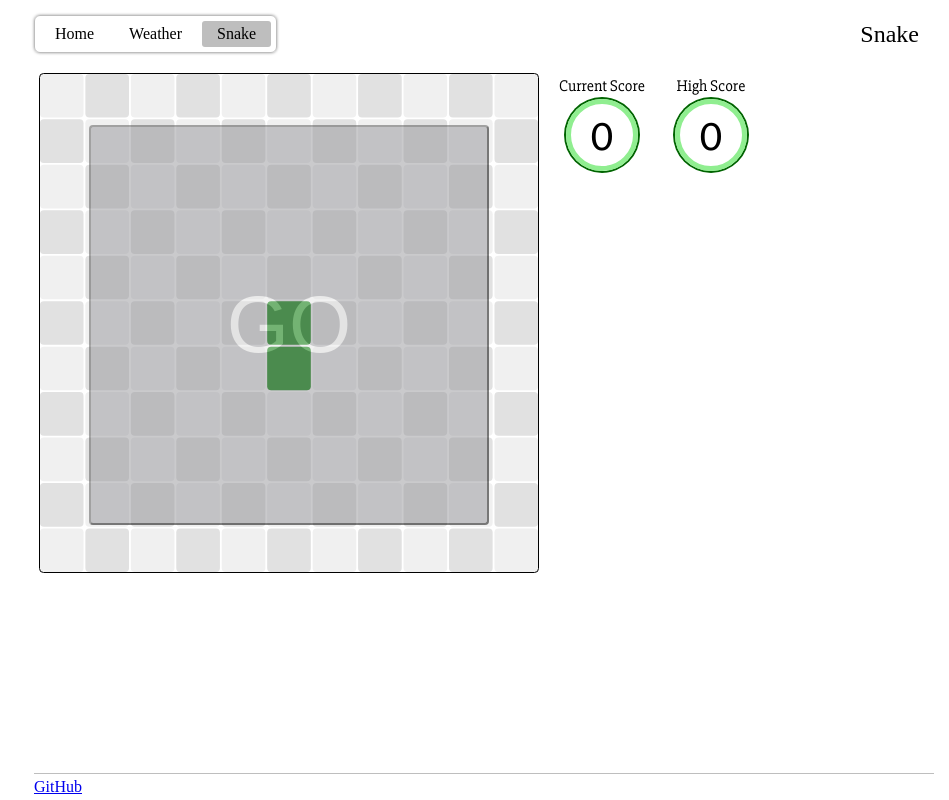
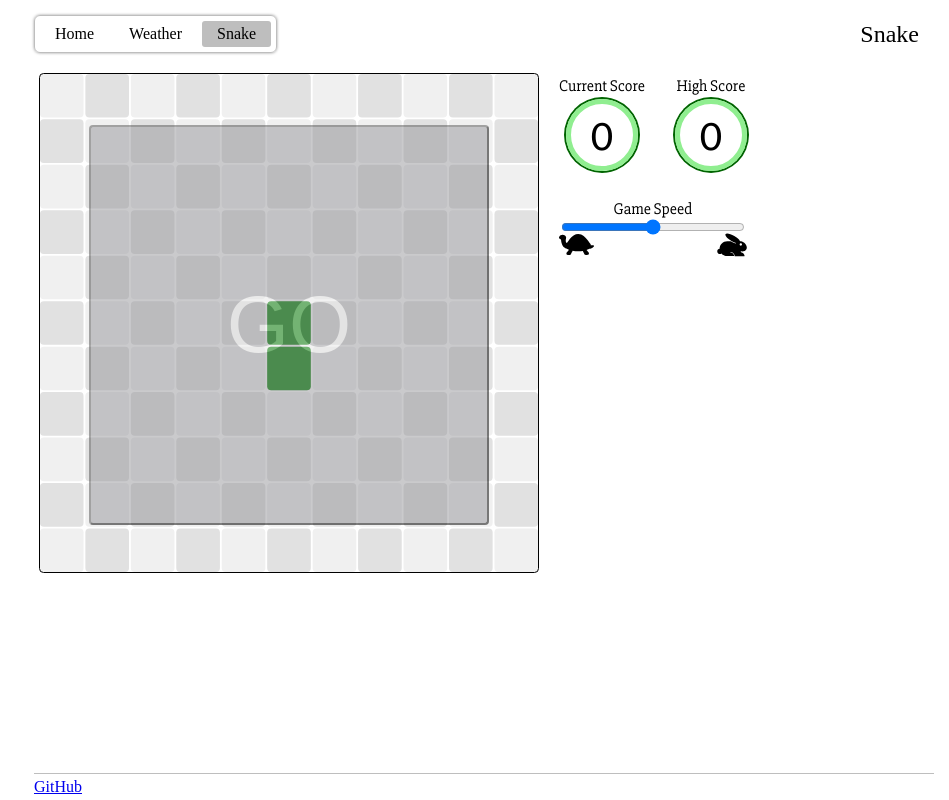
Before and after one commit to Imad-C/imads-demos, a SvelteKit app: page /snake in a window 1280 px wide. Shown: the whole page, without its empty margins (156-1105 px from the left). Built offline with nearby package versions, Linux system fonts and the light colour scheme.

Commit message:
Add speed slider to snake menu

```diff
--- a/src/lib/snake.ts
+++ b/src/lib/snake.ts
@@ -72,13 +72,16 @@ export class Game {
 	running: boolean = false;
 	board: Board;
 	snake: Snake;
+	gameSpeed: number = 100; // Game updates 10 times every second
 	runIntervalId: number = 0;
 	food: Food | null = null;
 	score: number = 0;
 
-	constructor(canvas: HTMLCanvasElement, gridSquares: number) {
+	constructor(canvas: HTMLCanvasElement, gridSquares: number, gameSpeedMultiplier: number = 1) {
 		this.board = new Board(canvas, gridSquares);
 		this.snake = new Snake(this.board);
+		// devide here as a smaller `gameSpeed` means a smaller interval in `run()`
+		this.gameSpeed /= gameSpeedMultiplier;
 
 		this.draw();
 	}
@@ -123,7 +126,7 @@ export class Game {
 		this.runIntervalId = setInterval(() => {
 			this.update();
 			this.draw();
-		}, 100);
+		}, this.gameSpeed);
 	}
 }
 
--- a/src/routes/snake/+page.svelte
+++ b/src/routes/snake/+page.svelte
@@ -4,6 +4,8 @@
 	let gameScore = $state<number>(0);
 	let highScore = $state<number>(0);
 	let flashScore = $state<boolean>(false);
+	let gameSpeed = $state<number>(2);
+	let gameSpeedMultiplier = $derived(1 + gameSpeed * 0.1);
 
 	function triggerFlashScore() {
 		flashScore = true;
@@ -25,7 +27,9 @@
 </script>
 
 <div class="container">
-	<Snake {useOnScore} {useOnStop} />
+	{#key gameSpeedMultiplier}
+		<Snake {gameSpeedMultiplier} {useOnScore} {useOnStop} />
+	{/key}
 
 	<div class="menu">
 		<div class="high-current">
@@ -39,6 +43,15 @@
 				<p class="score-number">{highScore}</p>
 			</div>
 		</div>
+
+		<div class="speed-slider">
+			<label for="gameSpeed">Game Speed</label>
+			<input type="range" id="gameSpeed" min="-1" max="5" bind:value={gameSpeed} />
+			<div class="speed-slider-images">
+				<img src="/turtle.svg" alt="Turtle icon" width="35px" class="turtle" />
+				<img src="/rabbit.svg" alt="Rabbit icon" width="30px" class="rabbit" />
+			</div>
+		</div>
 	</div>
 </div>
 
@@ -50,12 +63,17 @@
 	}
 
 	.menu {
+		text-align: center;
 		border-radius: var(--border-radius-medium);
 		padding: var(--spacing-small);
+		gap: var(--spacing-large);
+		display: flex;
+		flex-direction: column;
 	}
 
 	.high-current {
 		display: flex;
+		justify-content: space-between;
 		gap: var(--spacing-large);
 	}
 
@@ -91,4 +109,16 @@
 		background: lightgreen;
 		box-shadow: 0px 0px 6px 3px rgb(0, 50, 0);
 	}
+
+	.speed-slider {
+		display: flex;
+		flex-direction: column;
+	}
+
+	.speed-slider-images {
+		display: flex;
+		justify-content: space-between;
+		align-items: center;
+		margin-top: -10px;
+	}
 </style>
--- a/src/routes/snake/Snake.svelte
+++ b/src/routes/snake/Snake.svelte
@@ -6,6 +6,7 @@
 
 	interface Props {
 		gridSquares?: number;
+		gameSpeedMultiplier?: number;
 		canvasWidth?: number;
 		canvasHeight?: number;
 		useOnScore?: Function;
@@ -14,6 +15,7 @@
 
 	let {
 		gridSquares = 11,
+		gameSpeedMultiplier = 1,
 		canvasWidth = 500,
 		canvasHeight = 500,
 		useOnScore = () => {},
@@ -28,7 +30,7 @@
 	let buttonText = $state('GO');
 
 	onMount(() => {
-		game = new Game(canvas!, gridSquares);
+		game = new Game(canvas!, gridSquares, gameSpeedMultiplier);
 		const unmountKeyPress = mountKeyPress();
 		game.onScore = (internalScore: number) => {
 			useOnScore(internalScore);
```
Also changed, not shown: static/rabbit.svg (added), static/turtle.svg (added).
